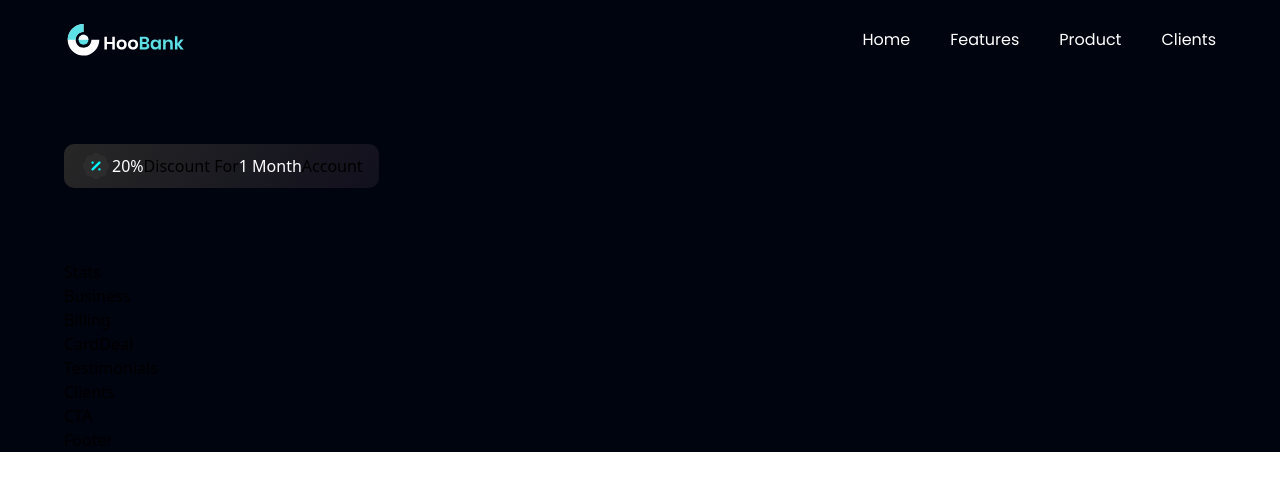
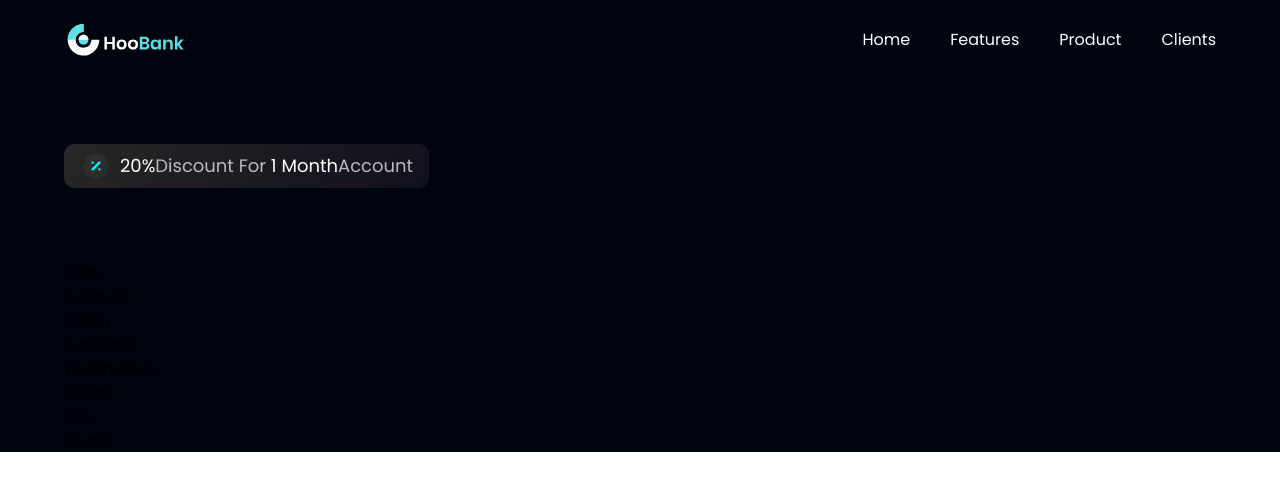
Before and after one commit to nejidevelops/modern_bank_app, a React (Vite) app: page / in a window 1280 px wide. Shown: the top 490 px of the page. Built offline with nearby package versions, Linux system fonts and the light colour scheme.

Commit message:
small logod part of the hero section successfully completed

```diff
--- a/src/components/Hero.jsx
+++ b/src/components/Hero.jsx
@@ -8,10 +8,12 @@ function Hero() {
       <div className={`flex-1 ${styles.flexStart} flex-col xl:px-0 sm:px-16 px-6`}>
         <div className='flex flex-row items-center py-[6px] px-4 bg-discount-gradient rounded-[10px] mb-2'>
           <img src={discount} alt="discount" className="w-[32px] h-[32px] " />
-          <span className='text-white'>20%</span>
-          Discount For {" "}
-          <span className='text-white'>1 Month</span>
-          Account
+          <p className={`${styles.paragraph} ml-2`}>
+            <span className='text-white'>20%</span>
+            Discount For {" "}
+            <span className='text-white'>1 Month</span>
+            Account
+          </p>
         </div>
 
       </div>
```
